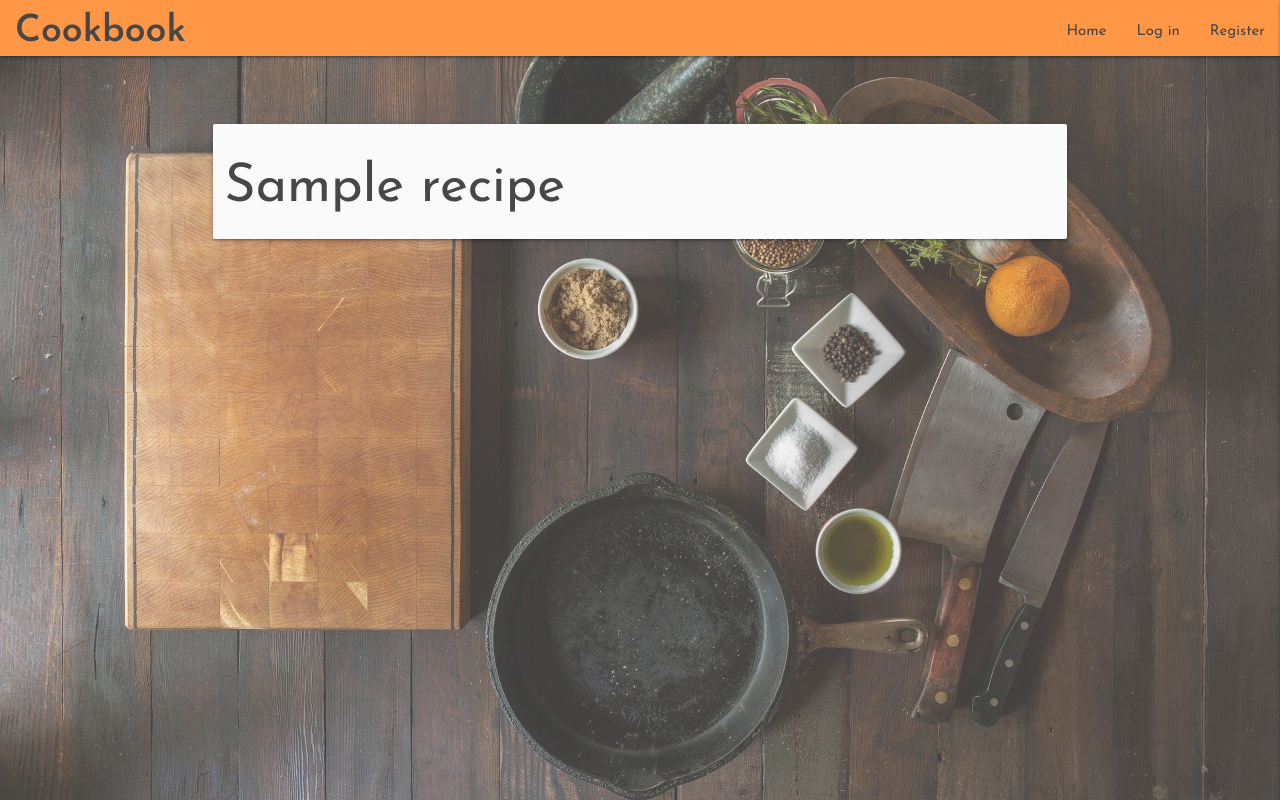
After one commit to tealhorizon87/ms3_cookbook, a Flask app: template templates/recipe.html in a window 1280 px wide. The commit adds this page. Run offline with Flask 2, Linux system fonts and the light colour scheme; the template is opened without the code that fills it: most values are stand-ins (such as "Sample title", 1, 10 or a date in 2020); some libraries are stand-ins or nearby versions.

Commit message:
Add recipe template to display the selected recipe
  - adjust the date value and remove it from being displayed on the
    home page cards
  - add the recipe template and load with the recipe requested. Use the
    recipe id from the database to bring the correct recipe forward
  - make the recipe cards a link so that you can click on the card to
    open the recipe

```diff
--- a/app.py
+++ b/app.py
@@ -122,7 +122,7 @@ def add_recipe():
             "ingredients": request.form.get("ingredients").split("*"),
             "steps": request.form.get("steps").split("*"),
             "created_by": session["user"],
-            "date_created": datetime.now().strftime('%y-%m-%d')
+            "date_created": datetime.now()
         }
         mongo.db.recipes.insert_one(recipe)
         flash("Recipe successfully uploaded!")
@@ -133,6 +133,12 @@ def add_recipe():
     return render_template("add-recipe.html", categories = categories, diets = diets)
 
 
+@app.route("/recipe/<recipe_id>", methods = ["GET", "POST"])
+def recipe(recipe_id):
+    recipe = mongo.db.recipes.find_one({"_id": ObjectId(recipe_id)})
+    return render_template("recipe.html", recipe = recipe)
+
+
 if __name__ == "__main__":
     app.run(host = os.environ.get("IP"),
             port = int(os.environ.get("PORT")),
--- /dev/null
+++ b/templates/recipe.html
@@ -0,0 +1,18 @@
+{% extends "base.html" %}
+{% block styles %}
+  <style>
+    body {
+      background: url("{{ url_for('static', filename='img/hero3.jpg') }}") no-repeat center fixed;
+      background-size: cover;
+    }
+  </style>
+{% endblock %}
+{% block content %}
+
+<div class="row my-card">
+  <div class="card-panel col s10 m8 offset-s1 offset-m2">
+    <h2>{{ recipe.recipe_title }}</h2>
+  </div>
+</div>
+
+{% endblock %}
```
Also changed, not shown: templates/home.html (+7 -6 lines).
